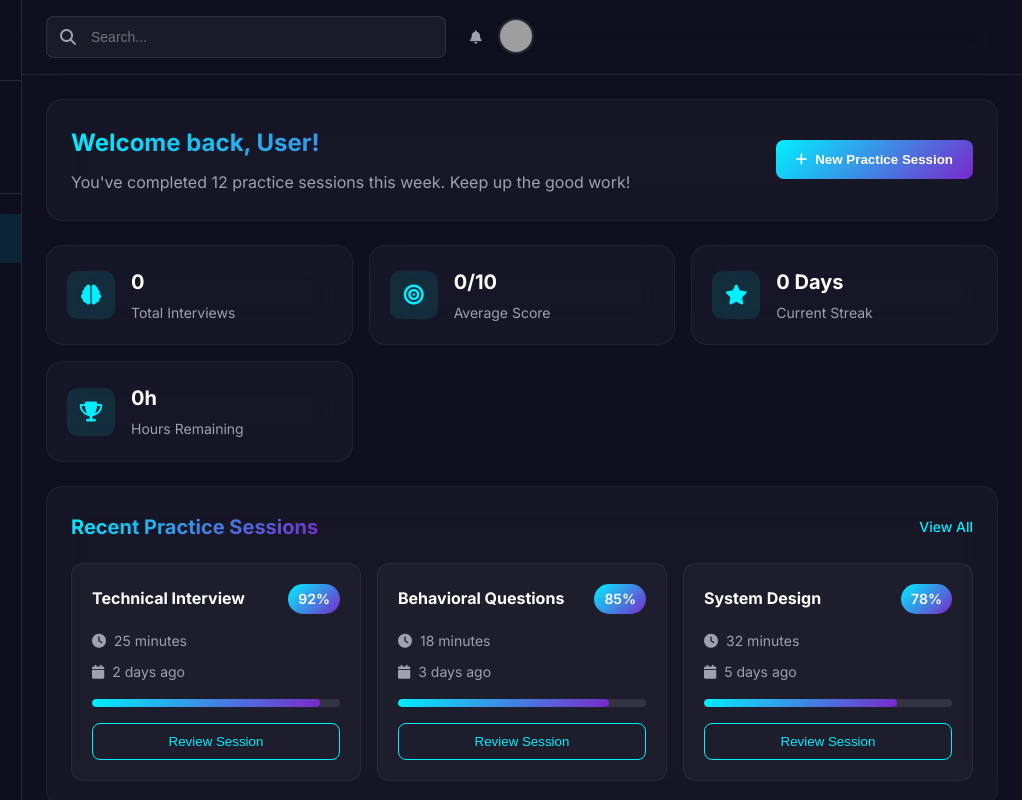
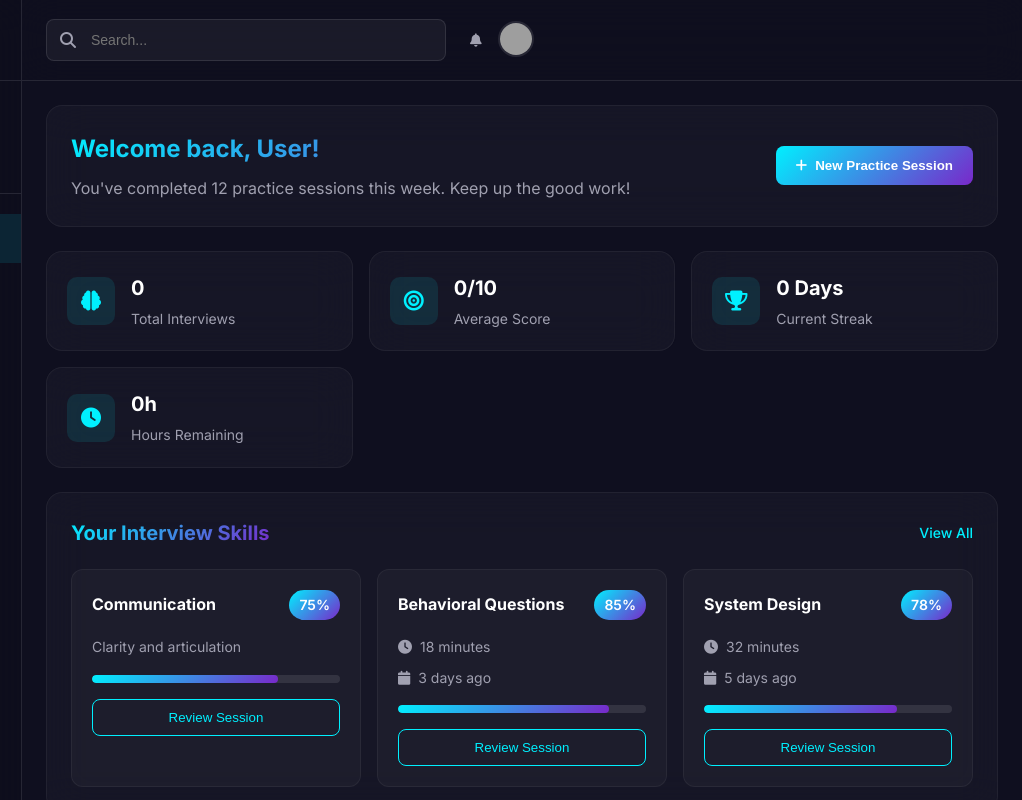
Before and after one commit to 0xanondo-07/ConfidenSee, a plain HTML site: page dash.html in a window 1280 px wide. Shown: the top 800 px of the page, 258-1280 px from the left. Drawn offline with Linux system fonts and the light colour scheme; grey boxes are pictures that could not be loaded.

Commit message:
Update dash.html

```diff
--- a/dash.html
+++ b/dash.html
@@ -237,7 +237,7 @@
     .dashboard-header {
       background: rgba(15, 15, 31, 0.8);
       backdrop-filter: var(--blur);
-      padding: 16px 24px;
+      padding: 19px 24px;
       display: flex;
       align-items: center;
       gap: 24px;
@@ -1890,7 +1890,7 @@
             </div>
             <div class="stat-card">
               <div class="stat-icon">
-                <i class="fas fa-star"></i>
+                <i class="fas fa-trophy"></i>
               </div>
               <div class="stat-info">
                 <h3>0 Days</h3>
@@ -1902,7 +1902,7 @@
             </div>
             <div class="stat-card">
               <div class="stat-icon">
-                <i class="fas fa-trophy"></i>
+                <i class="fas fa-clock"></i>
               </div>
               <div class="stat-info">
                 <h3>0h</h3>
@@ -1916,22 +1916,22 @@
 
           <div class="sessions-section">
             <div class="section-header">
-              <h2>Recent Practice Sessions</h2>
+              <h2>Your Interview Skills</h2>
               <a href="#" class="view-all">View All</a>
             </div>
             <div class="sessions-grid">
               <div class="session-card">
                 <div class="session-header">
-                  <h3>Technical Interview</h3>
-                  <div class="session-score">92%</div>
+                  <h3>Communication</h3>
+                  <div class="session-score">75%</div>
                 </div>
                 <div class="session-details">
-                  <p><i class="fas fa-clock"></i> 25 minutes</p>
-                  <p><i class="fas fa-calendar"></i> 2 days ago</p>
+                  <p>Clarity and articulation</p>
+
                 </div>
                 <div class="session-progress">
                   <div class="progress-bar">
-                    <div class="progress-fill" style="width: 92%"></div>
+                    <div class="progress-fill" style="width: 75%"></div>
                   </div>
                 </div>
                 <button class="session-action-btn">Review Session</button>
```
